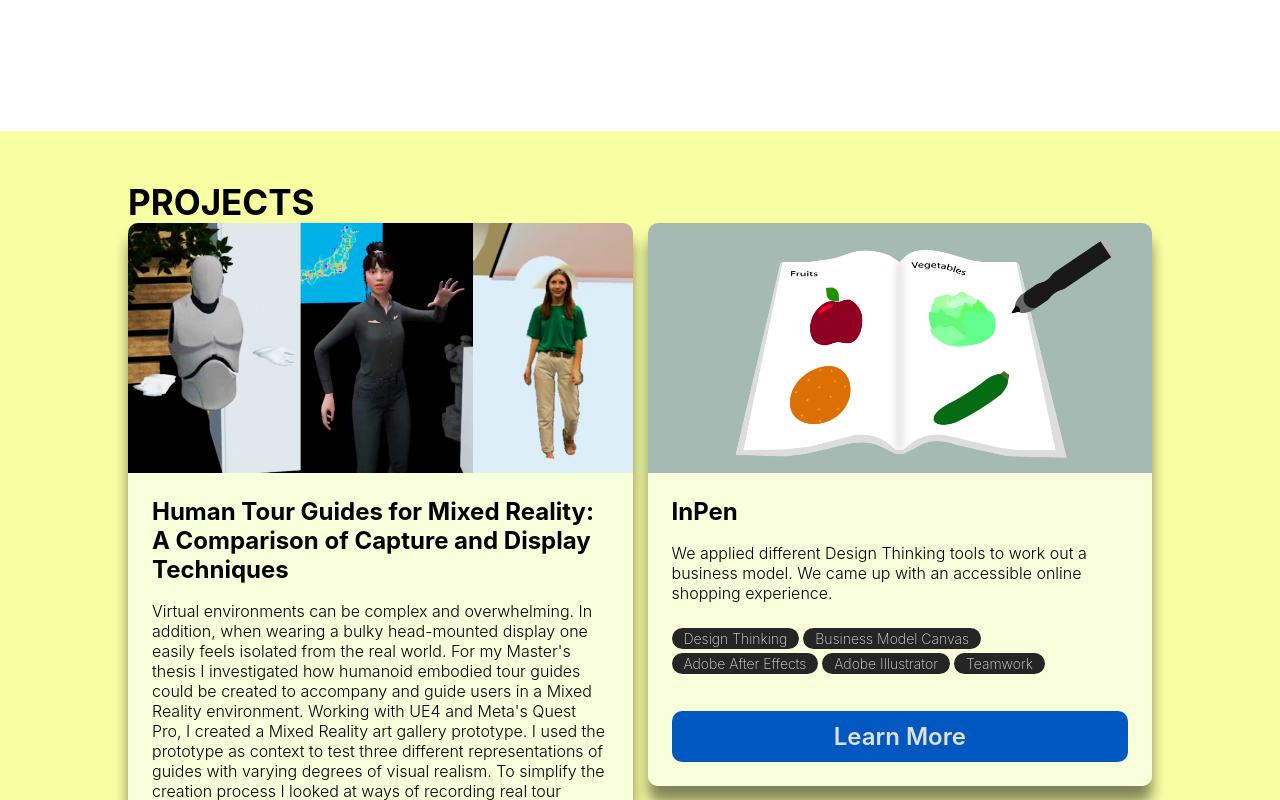
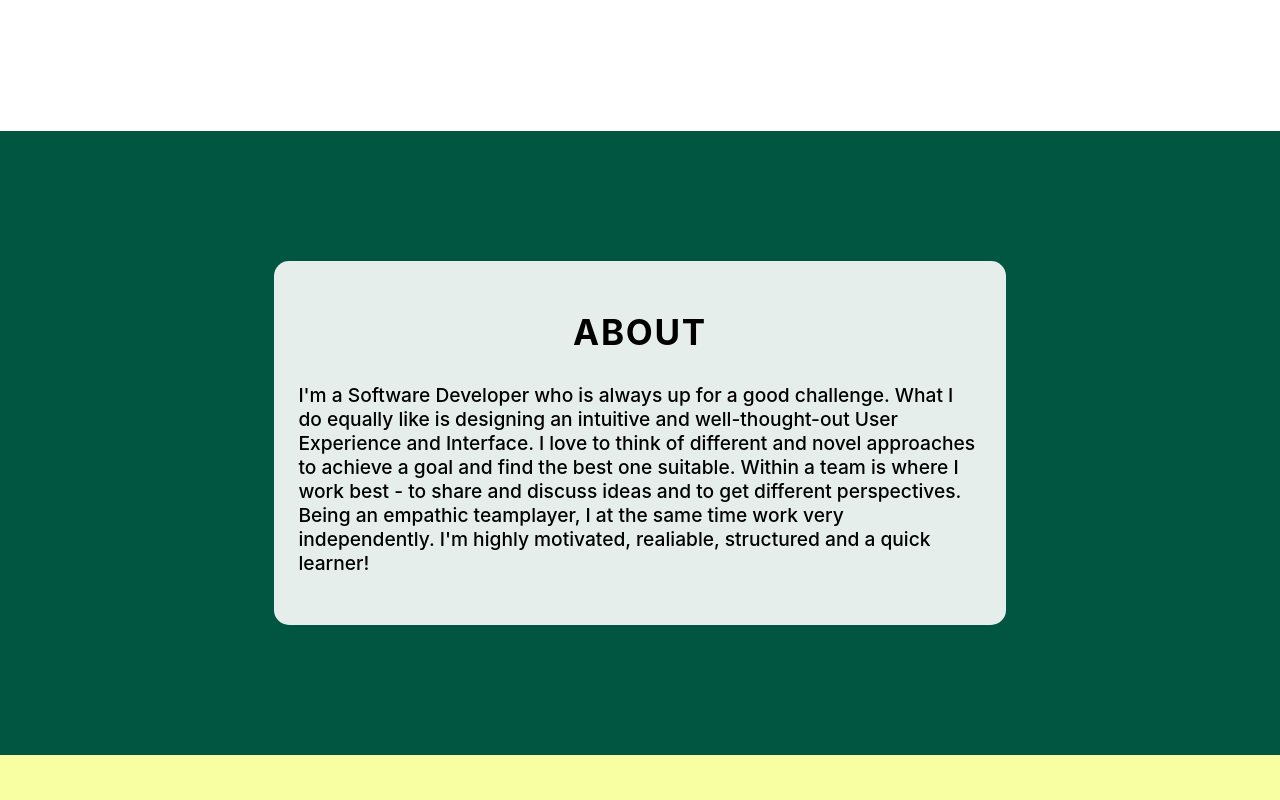
Before and after one commit to marifroe/Portfolio, a React (Vite) app: page / in a window 1280 px wide. Shown: the part 760-1560 px from the top of the page. Built offline with nearby package versions, Linux system fonts and the light colour scheme.

Commit message:
added about section

```diff
--- a/src/App.tsx
+++ b/src/App.tsx
@@ -3,6 +3,7 @@
 import { Hero } from './components/Hero/Hero'
 import { Projects } from './components/Projects/Projects'
 import { Contact } from './components/Contact/Contact'
+import { About } from './components/About/About'
 
 function App() {
   const sections = [
@@ -11,6 +12,9 @@
       link: '#experience',
     },*/
     {
+      text: 'About',
+      link: '#about',
+    },{
       text: 'Projects',
       link: '#projects',
     },
@@ -32,10 +36,10 @@
     <div className={styles.App}>
       <Navbar title='Marilena&#39;s Portfolio' elements={sections} iconMenuSrc='nav/menuIcon.png' iconCloseSrc='nav/closeIcon.png'/>
       <Hero />
-      {/*<About title={sections[0].text} elements={aboutElements} />
-      <Experience title={sections[0].text} />*/}
-      <Projects title={sections[0].text} />
-      <Contact title={sections[1].text}/>
+      <About title={sections[0].text} elements={[]} />
+      {/*<Experience title={sections[0].text} />*/}
+      <Projects title={sections[1].text} />
+      <Contact title={sections[2].text}/>
     </div>
   )
 }
--- a/src/components/About/About.module.css
+++ b/src/components/About/About.module.css
@@ -2,19 +2,25 @@
 
 .container {
   position: relative;
-  background-color: rgba(12, 12, 12, 0.6);
+  background-color: var(--color-pop-3);
+  padding: 30px;
+  margin-top: 129px;
+}
+
+.box {
+  background: rgba(255, 255, 255, .9);
   border-radius: 15px;
-  padding: 73px;
-  margin-top: 129px;
+  margin: 100px 20%;
+  max-width: 1500px;
   z-index: 1;
-  margin-left: 10%;
-  margin-right: 10%;
+  padding: 50px 2%;
 }
 
 .content {
   display: flex;
   flex-direction: row;
-  align-items: center;
+  font-size: larger;
+  font-weight: 500;
 }
 
 .title {
@@ -23,6 +29,8 @@
   font-weight: 700;
   letter-spacing: 1.75px;
   text-transform: uppercase;
+  margin-bottom: 30px;
+  text-align: center;
 }
 
 .aboutImg {
--- a/src/components/About/About.tsx
+++ b/src/components/About/About.tsx
@@ -13,9 +13,15 @@
 export const About = (props: AboutProps) => {
   return (
     <section className={styles.container} id='about'>
+      <div className={styles.box}>
         <h2 className={styles.title}>{props.title}</h2>
         <div className={styles.content}>
-        <img className={styles.aboutImg} src={aboutImg} alt='wooden chair' />
+          I'm a Software Developer who is always up for a good challenge. What I do equally like is designing an
+          intuitive and well-thought-out User Experience and Interface. I love to think of different and novel
+          approaches to achieve a goal and find the best one suitable. Within a team is where I work best - to
+          share and discuss ideas and to get different perspectives. Being an empathic teamplayer, I at the same time
+          work very independently. I'm highly motivated, realiable, structured and a quick learner!
+          {/*<img className={styles.aboutImg} src={aboutImg} alt='wooden chair' />
           <ul className={styles.aboutElements}>
             {props.elements?.map(elem => {
               return (
@@ -27,8 +33,10 @@
                 </li>
               )
             })}
-        </ul>
+          </ul>*/}
         </div>
+      </div>
+
     </section>
   )
 }
--- a/src/components/Projects/Projects.module.css
+++ b/src/components/Projects/Projects.module.css
@@ -1,12 +1,10 @@
 @import '../../vars.css';
 
 .container {
-  margin-top: 76px;
   color: var(--color-text);
-  margin-left: 0%;
-  margin-right: 0%;
   overflow: visible;
   background: var(--color-pop-1);
+  padding: 100px 20px;
 }
 
 .content {
@@ -19,6 +17,8 @@
   font-weight: 700;
   letter-spacing: 1.75;
   text-transform: uppercase;
+  text-align: center;
+  margin-bottom: 50px;
 }
 
 .projects {
```
Lines whose indentation alone changed are shown as unchanged.
